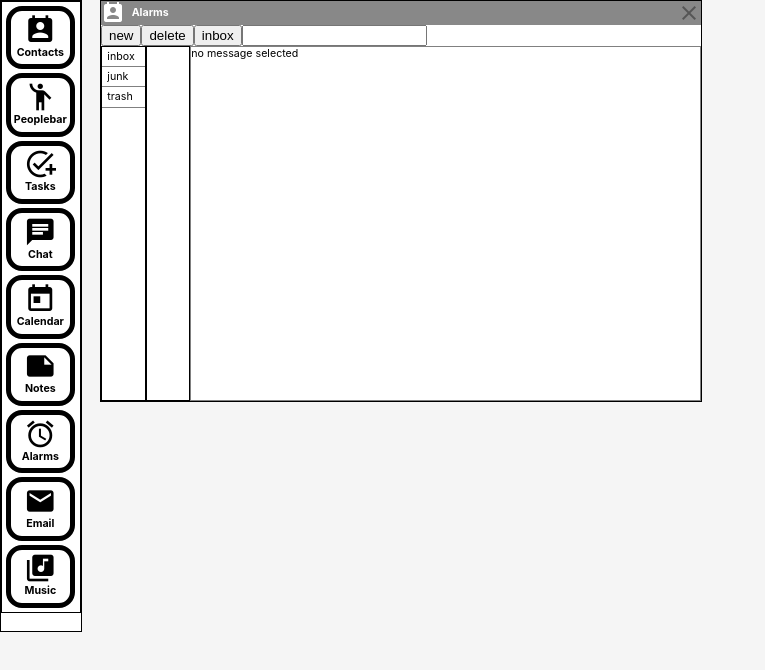
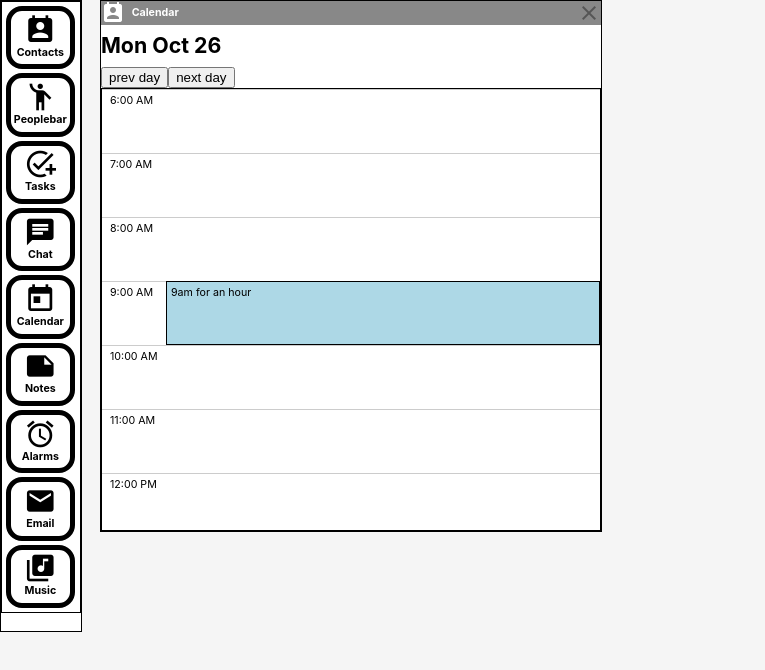
Before and after one commit to joshmarinacci/querylang, a React (Create React App) app: page / in a window 1280 px wide. Shown: the top 670 px of the page, without its empty margins (0-765 px from the left). Built offline with nearby package versions, Linux system fonts and the light colour scheme.

Commit message:
major work on the calendar

```diff
--- a/src/App.js
+++ b/src/App.js
@@ -44,8 +44,8 @@ function App() {
       category: CATEGORIES.APP.ID,
       type: CATEGORIES.APP.TYPES.APP,
       props: {
-        title:'Alarms',
-        appid:'Email',
+        title:'Calendar',
+        appid:'Calendar',
         icon:'perm_contact_calendar'
       }
     }
--- /dev/null
+++ b/src/calendar.css
@@ -0,0 +1,22 @@
+.day-view {
+    border: 1px solid black;
+    display: grid;
+    grid-template-columns: 4rem auto;
+    grid-auto-rows: 1rem;
+    overflow: auto;
+}
+
+.day-view .hour {
+    border: 1px solid #ccc;
+    border-width: 1px 0 0 0;
+    grid-column: 1 / span 2;
+    padding-left: 0.5rem;
+    padding-top: 0.25rem;
+}
+
+.day-view .event {
+    border: 1px solid black;
+    background-color: lightblue;
+    grid-column: 2 / span 1;
+    padding: 0.25rem;
+}
--- a/src/calendar.js
+++ b/src/calendar.js
@@ -7,6 +7,8 @@ import {format, isWithinInterval, setHours, getHours, setMinutes, getMinutes, is
     startOfDay, endOfDay,
 } from 'date-fns'
 import {AND} from './query2.js'
+
+import "./calendar.css"
 
 const isCalendarCategory = () => ({ CATEGORY:CATEGORIES.CALENDAR.ID })
 const isEvent = () => ({ TYPE:CATEGORIES.CALENDAR.TYPES.EVENT })
@@ -34,6 +36,8 @@ function is_event_repeating_daily(e) {
     return false
 }
 
+let START_HOUR = 6
+let END_HOUR = 12+10
 
 export function Calendar({db, app, appService}) {
     let [today, setToday] = useState(()=>Date.now())
@@ -60,8 +64,58 @@ export function Calendar({db, app, appService}) {
             <button onClick={nav_prev_day}>prev day</button>
             <button onClick={nav_next_day}>next day</button>
         </HBox>
-        <DataList data={events}
-                  stringify={e => format(e.props.start,"hh:mm aa") + ' ' + propAsString(e,'title')}
-        />
+        <DayView/>
+        {/*<DataList data={events}*/}
+        {/*          stringify={e => format(e.props.start,"hh:mm aa") + ' ' + propAsString(e,'title')}*/}
+        {/*/>*/}
     </Window>
 }
+
+const time_to_row = (date) => {
+    let h = getHours(date)
+    let m = getMinutes(date)
+    return (h-START_HOUR)*4 + 1 + Math.floor(m/15)*1
+}
+
+const duration_to_span = (duration) => {
+    let hours = duration.hours || 0
+    let minutes = duration.minutes || 0
+    return hours*4 + Math.floor(minutes/15)*1
+}
+
+const HourGutterItem = ({hour}) => {
+    let date = Date.now()
+    date = setHours(date,hour)
+    date = setMinutes(date,0)
+    let str = format(date,"p")
+    return <div className={'hour'} style={{
+        gridRowStart: time_to_row(new Date(0,0,0,hour)),
+    }}>{str}</div>
+}
+
+const EventItem = ({event}) => {
+    return <div className={'event'} style={{
+        gridRowStart: time_to_row(event.date),
+        gridRowEnd: time_to_row(event.date) + duration_to_span(event.duration)
+    }}>{event.title} </div>
+}
+
+function DayView () {
+
+    let events = [
+        { title:"9am for an hour", date:new Date(0,0,0,9,0), duration: { hours: 1}},
+        { title:"2:30pm for 15 min", date:new Date(0,0,0,12+2,30), duration: { minutes: 15}},
+        { title:"3:00pm for 45 min", date:new Date(0,0,0,12+3,0), duration: {minutes: 45}},
+    ]
+    events = events.map((e,i) => <EventItem key={'event'+i} event={e}/>)
+
+
+    let hours_gutter = []
+    for(let i=START_HOUR; i<END_HOUR; i++) hours_gutter.push(<HourGutterItem key={"gutter"+i} hour={i}/>)
+
+
+    return <div className={'day-view'}>
+        {hours_gutter}
+        {events}
+    </div>
+}
```
Also changed, not shown: 1 other file (tests, documents, lock files or other folders).
